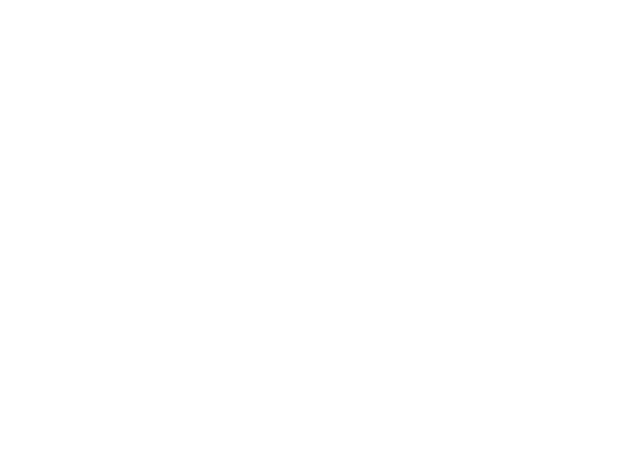
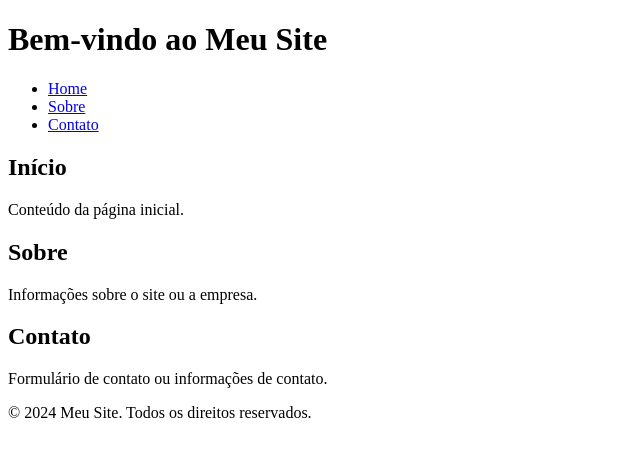
Before and after one commit to GustavoZanardi15/Pratica-Git, a plain HTML site: page index.html in a window 1280 px wide. Shown: the whole page, without its empty margins (0-640 px from the left). Drawn offline with Linux system fonts and the light colour scheme.

Commit message:
Estrutura básica html

```diff
--- a/index.html
+++ b/index.html
@@ -1,11 +1,47 @@
 <!DOCTYPE html>
-<html lang="en">
+<html lang="pt-BR">
 <head>
     <meta charset="UTF-8">
     <meta name="viewport" content="width=device-width, initial-scale=1.0">
-    <title>ISSO É APENAS UM TESTE, FIQUE CALMO</title>
+    <title>Título da Página</title>
+    <style>
+        /* Adicione seus estilos CSS aqui */
+    </style>
+    <link rel="stylesheet" href="styles.css">
 </head>
 <body>
+    <header>
+        <h1>Bem-vindo ao Meu Site</h1>
+        <nav>
+            <ul>
+                <li><a href="#home">Home</a></li>
+                <li><a href="#about">Sobre</a></li>
+                <li><a href="#contact">Contato</a></li>
+            </ul>
+        </nav>
+    </header>
 
+    <main>
+        <section id="home">
+            <h2>Início</h2>
+            <p>Conteúdo da página inicial.</p>
+        </section>
+
+        <section id="about">
+            <h2>Sobre</h2>
+            <p>Informações sobre o site ou a empresa.</p>
+        </section>
+
+        <section id="contact">
+            <h2>Contato</h2>
+            <p>Formulário de contato ou informações de contato.</p>
+        </section>
+    </main>
+
+    <footer>
+        <p>&copy; 2024 Meu Site. Todos os direitos reservados.</p>
+    </footer>
+
+    <script src="script.js"></script>
 </body>
 </html>
```
